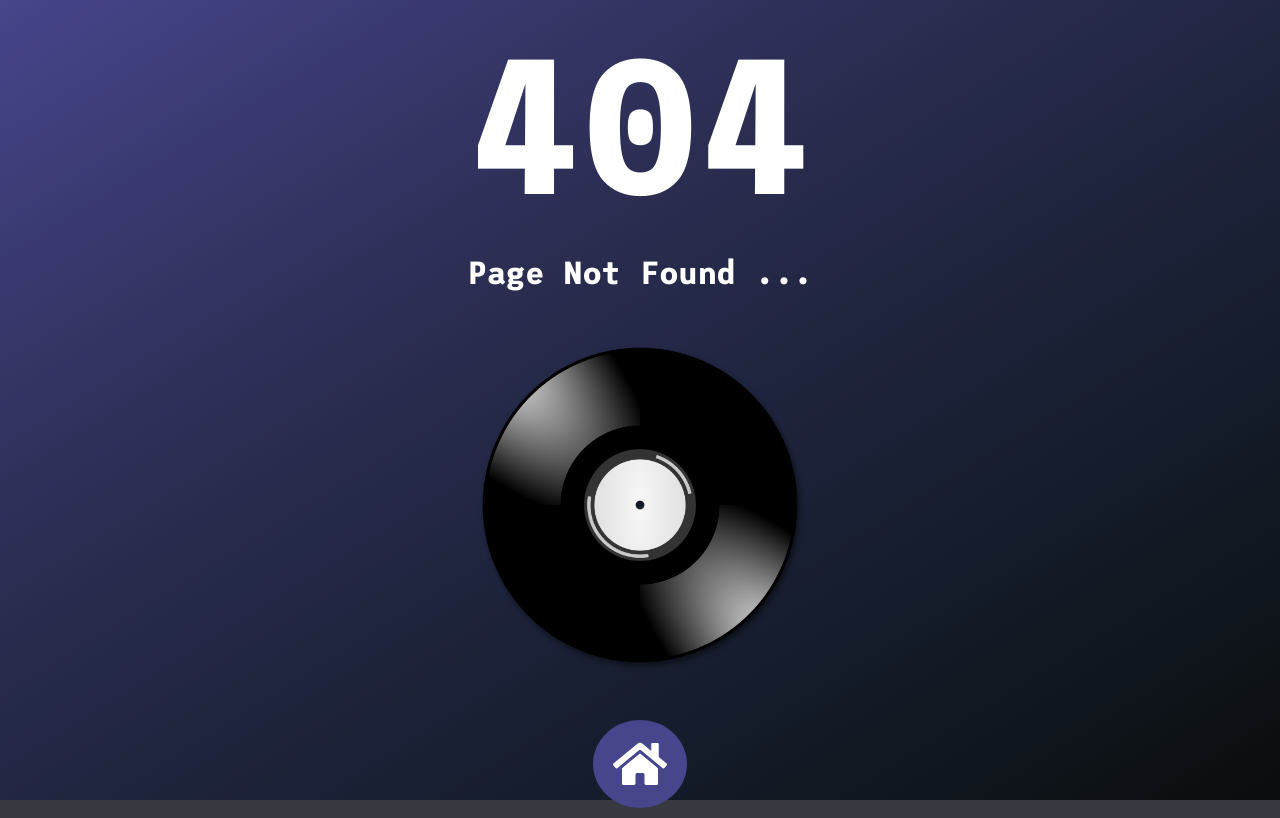
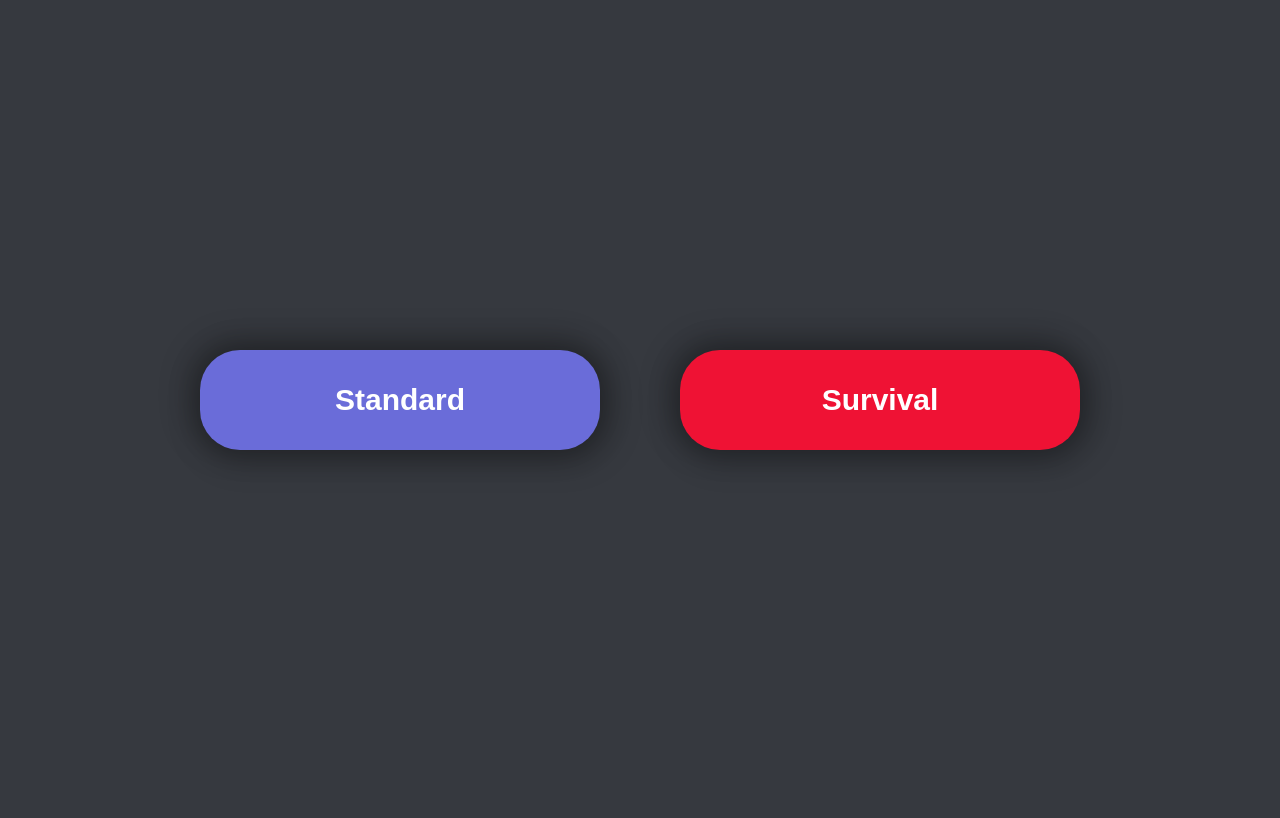
Before and after one commit to clrko/wild-thunder, a React (Create React App) app: page /mode-page in a window 1280 px wide. Before the commit this address had no page. Built offline with nearby package versions, Linux system fonts and the light colour scheme.

Commit message:
I created a GameSessionSurvival.js page to consume an API, and I changed the color of the buttons 'Modes' in 'ModePage' and 'ModePageCards'.

```diff
--- a/src/App.js
+++ b/src/App.js
@@ -4,7 +4,9 @@ import { BrowserRouter as Router, Route, Switch } from 'react-router-dom';
 import Contact from './components/pages/Contact';
 import EndSession from './components/pages/EndSession';
 import GameSession from './components/pages/GameSession';
+import GameSessionSurvival from './components/pages/GameSessionSurvival';
 import HomePage from './components/pages/HomePage';
+import ModePage from './components/pages/ModePage';
 import Page404 from './components/pages/Page404';
 import ThemePage from './components/pages/ThemePage';
 import SignIn from './components/pages/SignIn';
@@ -20,6 +22,8 @@ class App extends Component {
           <Route path="/endsession" component={EndSession} />
           <Route path="/sign_in/:pseudo" component={SignIn} />
           <Route path="/contact/:pseudo" component={Contact} />
+          <Route path="/mode-page" component={ModePage} />
+          <Route path="/game-session-survival" component={GameSessionSurvival} />
           <Route component={Page404} />
         </Switch>
       </Router>
--- /dev/null
+++ b/src/components/pages/GameSessionSurvival.js
@@ -0,0 +1,36 @@
+import React, { Component } from "react";
+import axios from 'axios';
+
+const API_KEY = "MjY4ZTc5ZTktMDI1MS00YTkwLTliZGEtOGE5ZDA5ODQ0YWNi"
+
+const rounds = 200
+
+class GameSessionSurvival extends Component {
+  state = {
+    survivalTopTracks: []
+  }
+
+  componentDidMount() {
+    axios.get(`http://api.napster.com/v2.2/tracks/top`,
+        {
+          params: {
+            apikey: API_KEY,
+            limit: rounds
+          }
+        })
+        .then(res => {
+          this.setState({survivalTopTracks : res.data.tracks}, () => console.log(this.state.survivalTopTracks))
+        })
+}
+
+  render() {
+    return (
+      <div>
+
+      </div>
+    )
+  }
+}
+
+
+export default GameSessionSurvival;
--- /dev/null
+++ b/src/components/pages/ModePage.css
@@ -0,0 +1,14 @@
+.modePage-list {
+    z-index: 0;
+    width: 100%;
+    height: 100vh;
+    display: flex;
+    justify-content: center;
+    align-items: center;
+  }
+
+@media screen and (min-width: 300px) and (max-width: 1000px) {
+  .modePage-list {
+    flex-direction: column;
+  }
+}
--- /dev/null
+++ b/src/components/pages/ModePage.js
@@ -0,0 +1,19 @@
+import React, { Component } from 'react';
+import ModePageCards from "./ModePageCards"
+import "./ModePage.css";
+
+const arrayMode = ['Standard', 'Survival']
+const gamePathname = [`/theme-page`, `/game-session-survival`]
+const modeColor = ["#6a6cd9","#ef1234"]
+
+class ModePage extends Component {
+    render() {
+        return (
+            <div className="modePage-list">
+                {arrayMode.map((mode, i) => <ModePageCards key={i} title={mode} pathname={gamePathname[i]} modeColor={modeColor[i]}/>)}
+            </div>
+        )
+    }
+}
+
+export default ModePage;
--- /dev/null
+++ b/src/components/pages/ModePageCards.css
@@ -0,0 +1,40 @@
+.ModePageCards-card {
+    display: flex;
+    justify-content: center;
+    align-items: center;
+    margin: 0px 40px;
+    width: 400px;
+    height: 100px;
+    border-radius: 40px;
+    box-shadow: 5px 5px 30px 7px rgba(0,0,0,0.25), -5px -5px 30px 7px rgba(0,0,0,0.22);
+    cursor: pointer;
+    transition: 0.4s;
+}
+
+.ModePageCards-title {
+    border-radius: 0px 0px 40px 40px;
+    font-family: sans-serif;
+    font-weight: bold;
+    font-size: 30px;
+    color: white;
+}
+
+.ModePageCards-card:hover {
+    transform: scale(0.9, 0.9);
+    box-shadow: 5px 5px 30px 15px rgba(0,0,0,0.25),
+    -5px -5px 30px 15px rgba(0,0,0,0.22);
+}
+
+@media screen and (min-width: 601px) and (max-width: 1000px) {
+    .ModePageCards-card {
+      margin: 50px;
+  }
+}
+
+@media screen and (min-width: 300px) and (max-width: 600px) {
+    .ModePageCards-card {
+        width: 250px;
+        height: 100px;
+        margin: 50px;
+  }
+}
--- /dev/null
+++ b/src/components/pages/ModePageCards.js
@@ -0,0 +1,17 @@
+import React from 'react';
+import { NavLink } from 'react-router-dom'
+import "./ModePageCards.css"
+
+const ModePageCards = ({title, pathname, modeColor}) => {
+    return (
+        <NavLink to={{pathname}}>
+            <div className="ModePageCards-card" style={{backgroundColor: modeColor}}>
+                <div className="ModePageCards-title">
+                    <p>{title}</p>
+                </div>
+            </div>
+        </NavLink>
+    );
+}
+
+export default ModePageCards;
--- a/src/components/pages/ThemePage.css
+++ b/src/components/pages/ThemePage.css
@@ -3,7 +3,6 @@
     padding: 0;
     box-sizing: border-box;
 }
-
 
 .container-card {
     display: flex;
--- a/src/components/pages/Welcome.js
+++ b/src/components/pages/Welcome.js
@@ -17,7 +17,7 @@ class Welcome extends React.Component {
                     <h2 className="title-login" >Welcome to Thunder!</h2>
                     <label className='label-login' >Choose a pseudo</label>
                     <input className="input-login" type='text' value={this.state.username} name='username' placeholder="Username" onChange={this.onChange} />
-                    <Link to={{pathname:`/theme-page`, username:this.state.username}}><button className="button-login">Start</button></Link>
+                    <Link to={{pathname:`/mode-page`, username:this.state.username}}><button className="button-login">Start</button></Link>
                 </div>
             </div>
         );
```
